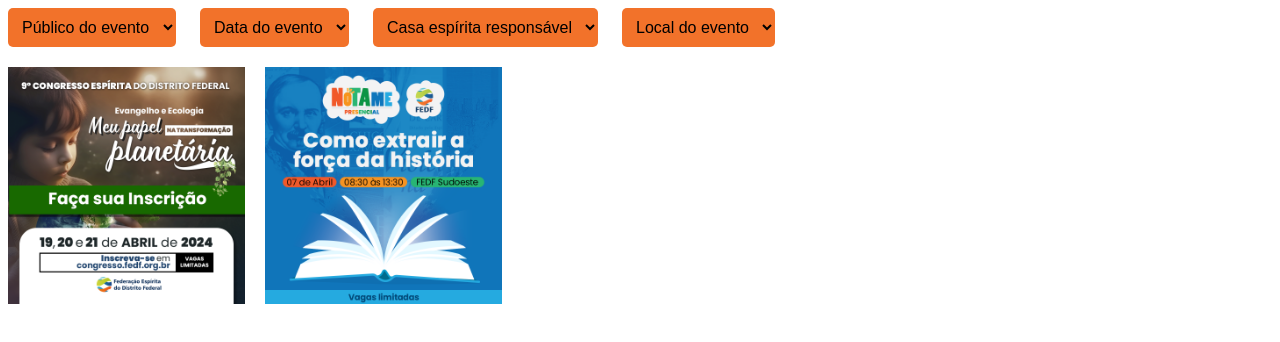
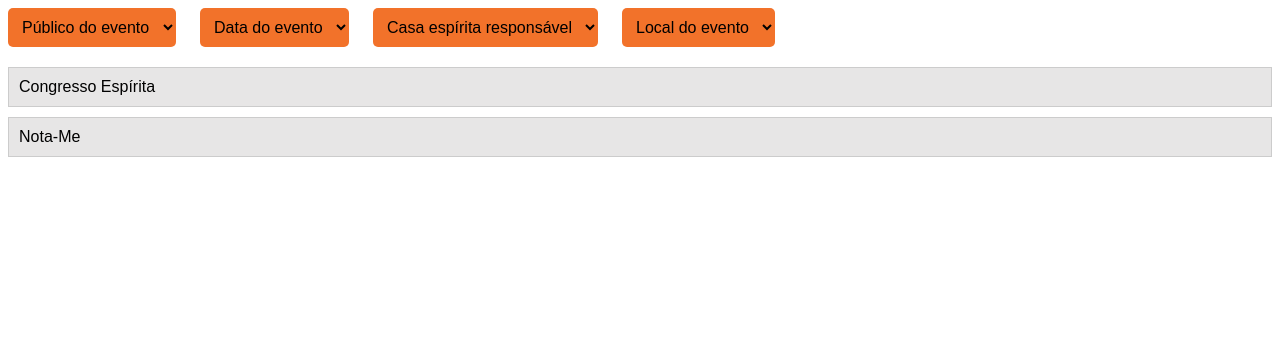
Before and after one commit to Luanmq/eventosFEDF, a plain HTML site: page index.html in a window 1280 px wide. Drawn offline with Linux system fonts and the light colour scheme.

Commit message:
reverter mudancas

```diff
--- a/Cadastro de eventos - Respostas ao formulário 1.csv
+++ b/Cadastro de eventos - Respostas ao formulário 1.csv
@@ -1,3 +1,3 @@
-Carimbo de data/hora,Nome do evento,Data do início do evento,Data do fim do evento,Casa espírita responsável pelo evento (Usar abreviação do nome da casa se possível),Local do evento  (Usar abreviação do nome da casa se possível),Público do evento, Link para imagem
-16/04/2024 15:56:44,Congresso espírita,19/04/2024,21/04/2024,FEDF,LBV,Trabalhadores, https://www.instagram.com/p/C3_eKoeMHuB/, https://raw.githubusercontent.com/Luanmq/eventosFEDF/main/assets/Capa-congresso.png
-16/04/2024 15:57:34,Nota-me,07/04/2024,07/04/2024,FEDF,Virtual,Público geral, https://www.instagram.com/p/C4_0gIpsZPS/, https://raw.githubusercontent.com/Luanmq/eventosFEDF/main/assets/Notame-2024Prancheta-1.png
+Carimbo de data/hora,Nome do evento,Data do início do evento,Data do fim do evento,Casa espírita responsável pelo evento (Usar abreviação do nome da casa se possível),Local do evento  (Usar abreviação do nome da casa se possível),Público do evento, Link pagina
+16/04/2024 15:56:44,Congresso espírita,19/04/2024,21/04/2024,FEDF,LBV,Trabalhadores, https://www.instagram.com/p/C3_eKoeMHuB/
+16/04/2024 15:57:34,Nota-me,07/04/2024,07/04/2024,FEDF,Virtual,Público geral, https://www.instagram.com/p/C4_0gIpsZPS/
--- a/index.html
+++ b/index.html
@@ -6,16 +6,18 @@
 <title>Eventos</title>
 <style>
 /* CSS para estilizar os dados da planilha */
-.evento-container {
-  display: grid;
-  grid-template-columns: repeat(auto-fill, minmax(200px, 1fr));
-  grid-gap: 20px;
-}
-
-.evento-img {
+.evento-btn {
+  background-color: #e7e6e6;
+  border: 1px solid #ccc;
+  padding: 10px;
+  margin-bottom: 10px;
+  font-family: 'Titillium Web', sans-serif; /* Fonte Titillium Web */
+  font-size: 16px; /* Tamanho da fonte 16 */
+  color: black; /* Cor da letra preta */
+  cursor: pointer; /* Altera o cursor para parecer um botão */
+  text-align: left; /* Alinha o texto no início */
+  text-transform: capitalize; /* Transforma o texto para ter a primeira letra maiúscula e o resto em minúsculas */
   width: 100%;
-  height: auto;
-  cursor: pointer;
 }
 
 /* CSS para estilizar o menu de filtro */
@@ -60,7 +62,7 @@
   <option value="">Local do evento</option>
 </select>
 
-<div id="eventosContainer" class="evento-container">
+<div id="eventosContainer">
   <!-- Os eventos serão preenchidos dinamicamente aqui -->
 </div>
 
@@ -122,16 +124,21 @@ function adicionarOpcoesFiltro(filtro, opcoes) {
 function exibirEventos(eventos) {
   const eventosContainer = document.getElementById("eventosContainer");
   eventos.forEach((evento, index) => {
-    const img = document.createElement("img");
-    img.classList.add("evento-img");
-    img.src = evento[8]; // URL da imagem do evento
-    img.alt = evento[1]; // Texto alternativo da imagem é o nome do evento
-    img.setAttribute("data-link", evento[7]); // Armazena o link no atributo data-link
-    img.addEventListener("click", function() {
-      const link = this.getAttribute("data-link");
+    const btn = document.createElement("button");
+    btn.classList.add("evento-btn");
+    btn.textContent = evento[1]; // Texto do botão é o nome do evento
+    btn.setAttribute("data-evento", evento[1]); // Armazena o nome do evento no atributo data-evento
+    btn.setAttribute("data-data-inicio", evento[2]); // Armazena a data de início no atributo data-data-inicio
+    btn.setAttribute("data-data-fim", evento[3]); // Armazena a data de fim no atributo data-data-fim
+    btn.setAttribute("data-casa", evento[4]); // Armazena a casa no atributo data-casa
+    btn.setAttribute("data-publico", evento[6]); // Armazena o público no atributo data-publico
+    btn.setAttribute("data-local", evento[5]); // Armazena o público no atributo data-publico
+
+    btn.addEventListener("click", function() {
+      const link = evento[7];
       window.open(link, "_blank"); // Redireciona para o link em uma nova aba
     });
-    eventosContainer.appendChild(img);
+    eventosContainer.appendChild(btn);
   });
 }
 
@@ -147,19 +154,19 @@ function filtrarEventos() {
   const filtroCasaEspiritica = document.getElementById("filtroCasaEspiritica").value;
   const filtroLocal = document.getElementById("filtroLocal").value;
 
-  document.querySelectorAll('.evento-img').forEach(img => {
-    const dataInicio = img.getAttribute("data-data-inicio");
-    const casa = img.getAttribute("data-casa");
-    const publico = img.getAttribute("data-publico");
-    const local = img.getAttribute("data-local");
+  document.querySelectorAll('.evento-btn').forEach(btn => {
+    const dataInicio = btn.getAttribute("data-data-inicio");
+    const casa = btn.getAttribute("data-casa");
+    const publico = btn.getAttribute("data-publico");
+    const local = btn.getAttribute("data-local");
 
     if ((filtroPublico === "" || publico === filtroPublico) &&
         (filtroData === "" || dataInicio === filtroData) &&
         (filtroCasaEspiritica === "" || casa === filtroCasaEspiritica) &&
         (filtroLocal === "" || local === filtroLocal)) {
-      img.style.display = "block";
+        btn.style.display = "block";
     } else {
-      img.style.display = "none";
+      btn.style.display = "none";
     }
   });
 }
```
